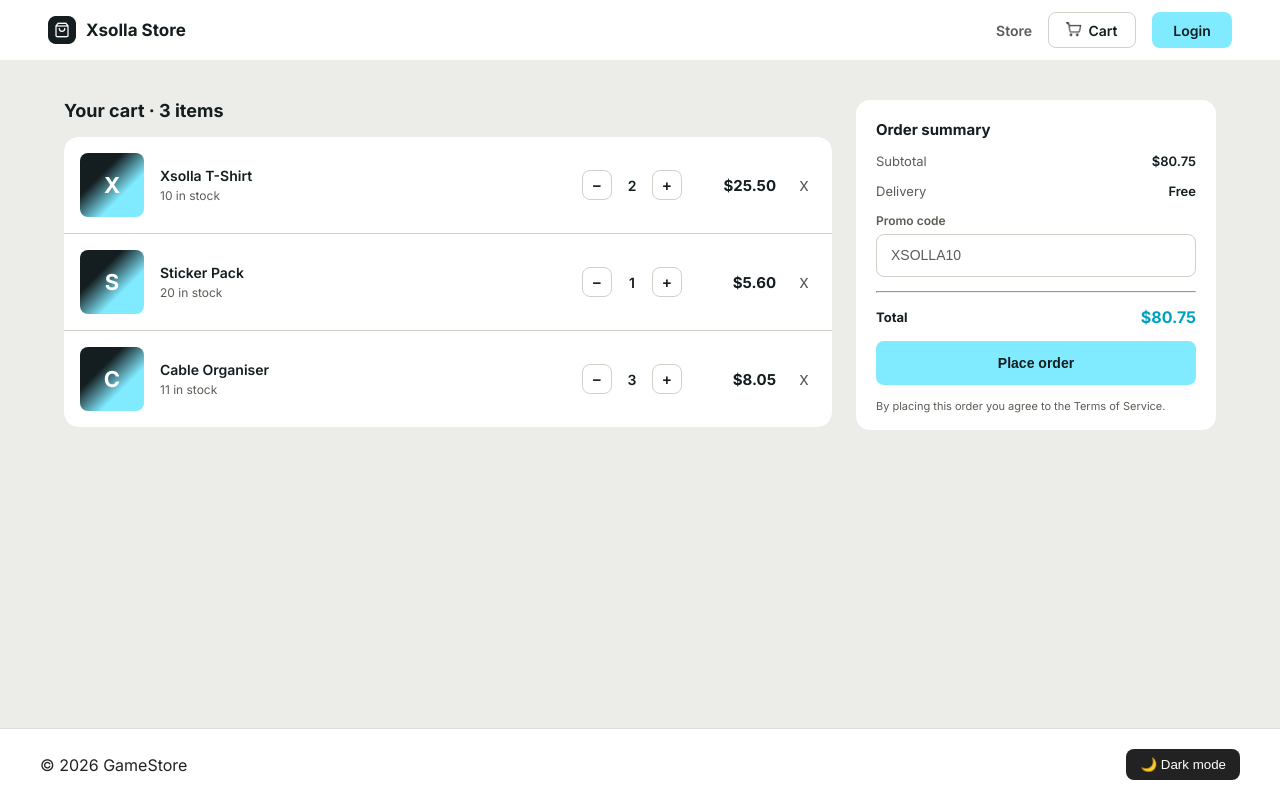
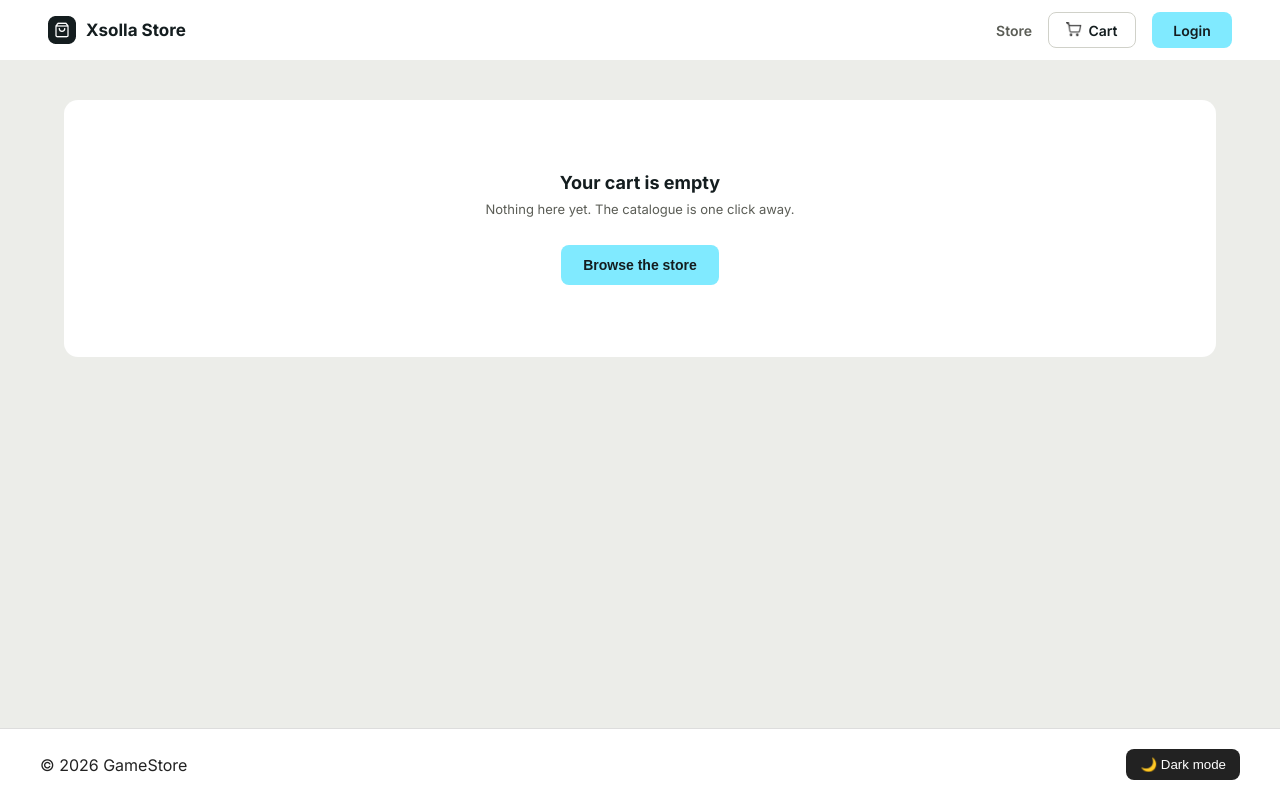
Before and after one commit to Tural-0/Week_4_1_Xsolla, a React (Vite) app: page /checkout in a window 1280 px wide. Built offline with nearby package versions, Linux system fonts and the light colour scheme.

Commit message:
Fixed some pixel perfect style parts

```diff
--- a/src/components/LineProduct.jsx
+++ b/src/components/LineProduct.jsx
@@ -41,7 +41,7 @@ export default function LineProduct({ product, onIncrease, onDecrease, isInCart
             </div>
             <p className="lineproduct-card__count-card__priceText">${price}</p>
             <button className="lineproduct-card__count-card__deleteButton">
-                <p className="lineproduct-card__count-card__deleteButton__text">x</p>
+                <p className="lineproduct-card__count-card__deleteButton__text">×</p>
             </button>
         </div>
     </div>
--- a/src/pages/CheckoutPage.jsx
+++ b/src/pages/CheckoutPage.jsx
@@ -16,7 +16,7 @@ export default function CheckoutPage() {
 
   const navigate = useNavigate()
 
-  const [cart, setPrdcs] = useState(CART)
+  const [cart, setPrdcs] = useState([])
 
   const totalPrice = (cart.reduce(
     (total, product) => ((total + product.price * product.count)),
--- a/src/styles/checkout.css
+++ b/src/styles/checkout.css
@@ -192,11 +192,13 @@
     font-size: 18px;
     font-weight: bold;
     color: var(--ink);
+    text-align: center;
 }
 
 .checkout-page__emptyCart__subText{
     font-size: 13px;
     color: var(--ink-muted);
+    text-align: center;
 }
 
 
--- a/src/styles/lineproduct.css
+++ b/src/styles/lineproduct.css
@@ -10,29 +10,6 @@
     container-type: inline-size;
     container-name: lineproduct;
 }
-
-@container lineproduct (max-width: 390px) {
-    .lineproduct-card {
-        flex-wrap: wrap;
-    }
-
-    .lineproduct-card__infoTexts {
-        margin-left: 16px;
-        margin-right: 0;
-        flex: 1;
-    }
-
-    .lineproduct-card__count-card-whole {
-        width: 100%;
-        justify-content: flex-start;
-        margin-top: 12px;
-    }
-
-    .lineproduct-card__count-card__priceText{
-        margin-left: auto;
-    }
-}
-
 
 
 
@@ -148,3 +125,39 @@
     font-size: 18px;
     color: var(--ink-muted);
 }
+
+
+@container lineproduct (max-width: 390px) {
+    .lineproduct-card {
+        flex-wrap: wrap;
+    }
+
+    .lineproduct-card__gradient__circle__text{
+        font-size: 20px;
+    }
+
+    .lineproduct-card__infoTexts {
+        margin-left: 12px;
+        margin-right: 0;
+        flex: 1;
+    }
+
+    .lineproduct-card__count-card-whole {
+        width: 100%;
+        justify-content: flex-start;
+        margin-top: 14px;
+        gap: 14px;
+    }
+
+    .lineproduct-card__count-card__priceText{
+        margin-left: auto;
+    }
+    .lineproduct-card__gradient{
+        max-width: 56px;
+        max-height: 56px;
+    }
+    .lineproduct-card__count-card__minusButton{
+        width: 32px;
+        height: 32px;
+    }
+}
```
